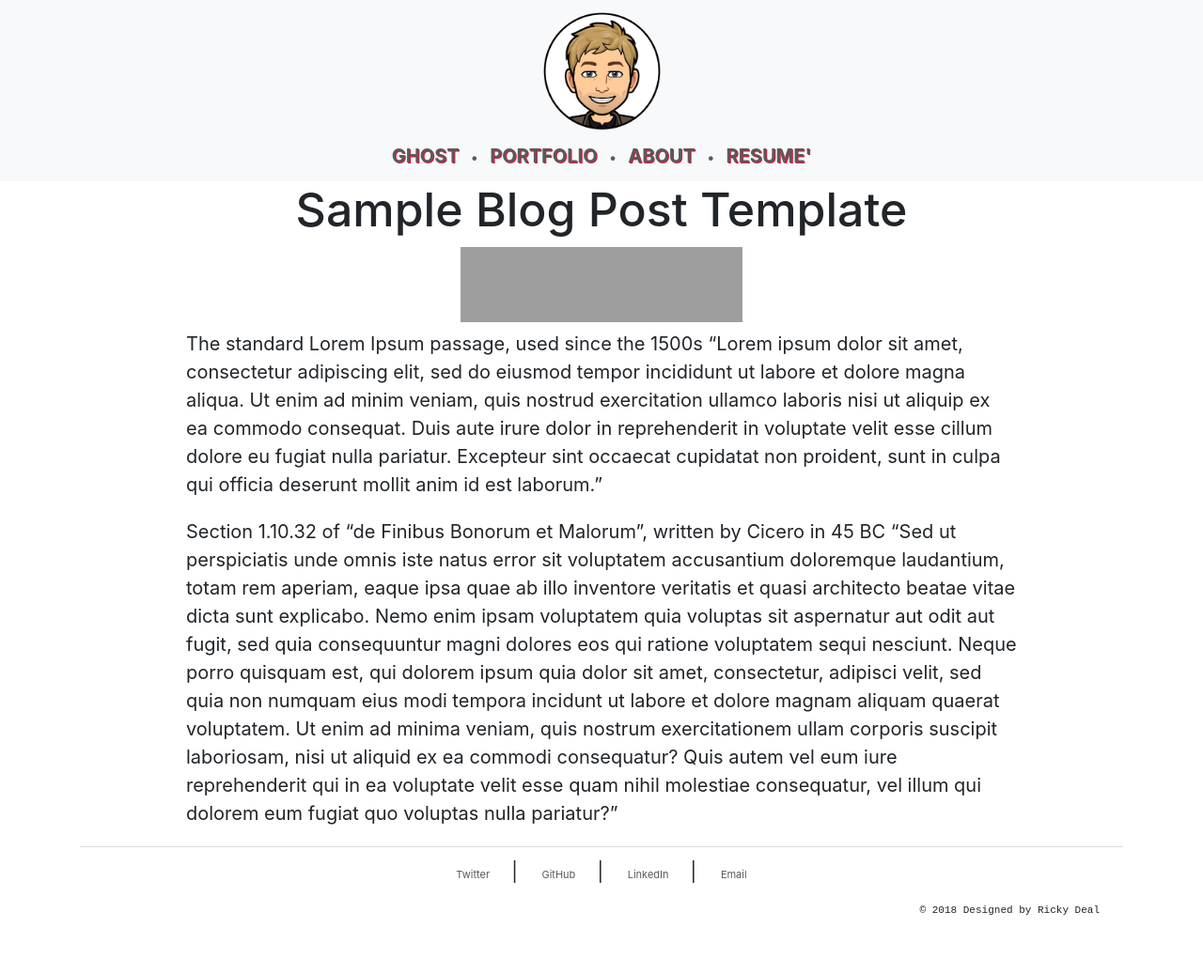
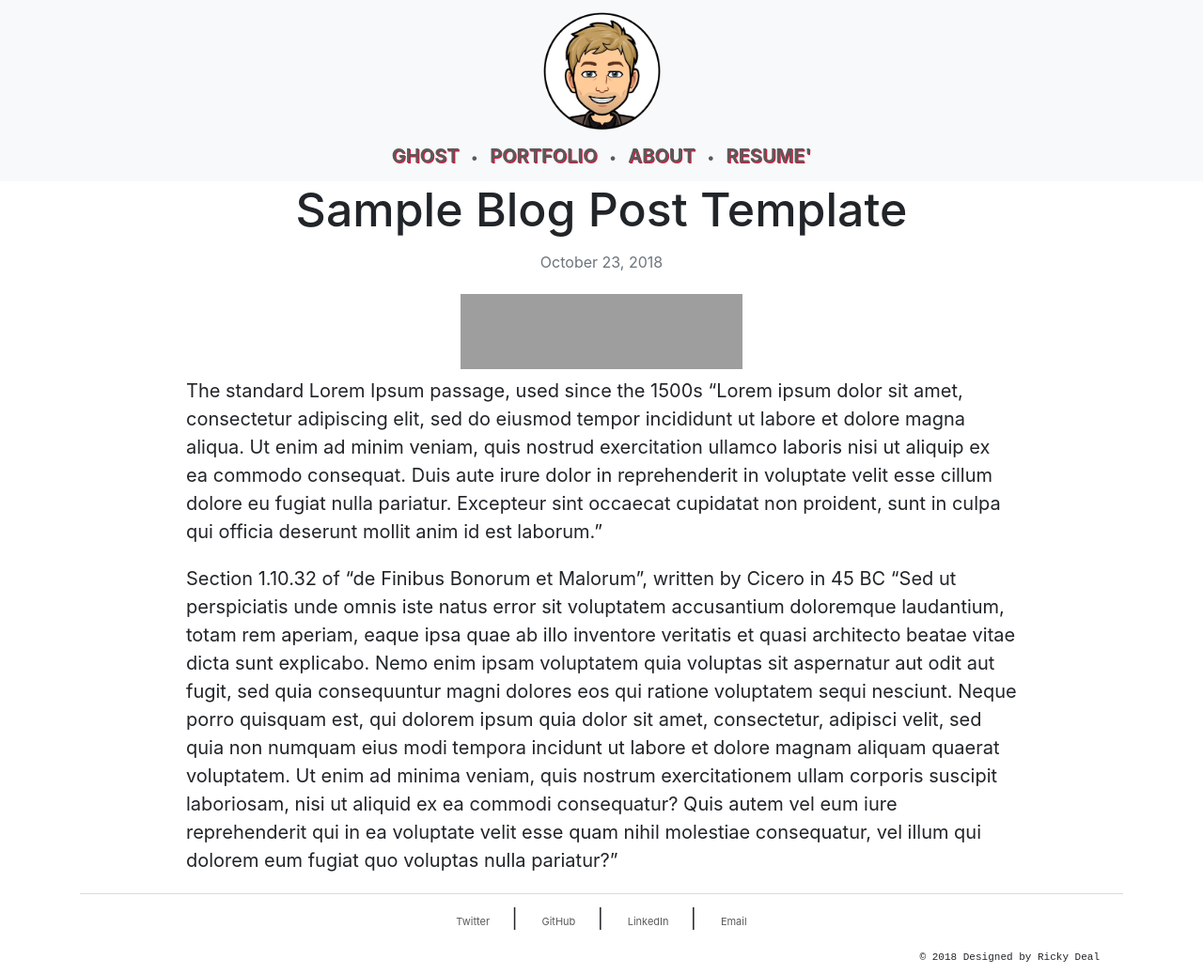
Before and after one commit to rainerdeal/rainerdeal.github.io, a Jekyll site: the page built from _posts/2018-10-23-Sample-Blog-Post-Template.md, in a window 1280 px wide. Shown: the whole page at 94% size. Built offline with Jekyll 4.4.1, drawn with Linux system fonts in a browser that asks for light colours; before the commit the page ends 987 px from its top, so only the background shows below that; grey boxes are pictures that could not be loaded.

Commit message:
Added date to blog posts.

```diff
--- a/_layouts/post.html
+++ b/_layouts/post.html
@@ -24,6 +24,8 @@ layout: default
 
         <center><h1>{{ page.title }}</h1></center>
 
+        <center><p><small class="text-muted">{{ page.date | date: '%B %-d, %Y' }}</small></p></center>
+
         {% if page.music != null %}
             <center><iframe src="{{ page.music }}" width="300" height="80" frameborder="0" allowtransparency="true" allow="encrypted-media"></iframe></center>
         {% endif %}
```
